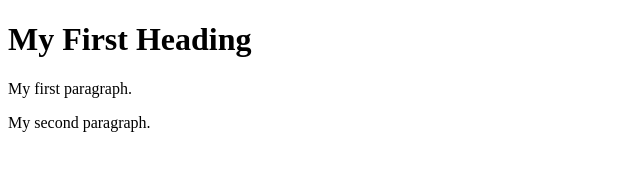
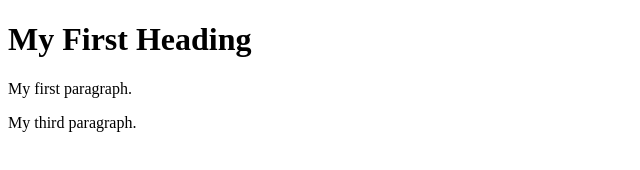
Before and after one commit to MarKo-9/test_git, a plain HTML site: page index.html in a window 1280 px wide. Shown: the full height of the page, 0-640 px from the left. Drawn offline with Linux system fonts and the light colour scheme.

Commit message:
change line 8

```diff
--- a/index.html
+++ b/index.html
@@ -5,7 +5,7 @@
 <h1>My First Heading</h1>
 
 <p>My first paragraph.</p>
-<p>My second paragraph.</p>
+<p>My third paragraph.</p>
 
 
 </body>
```
